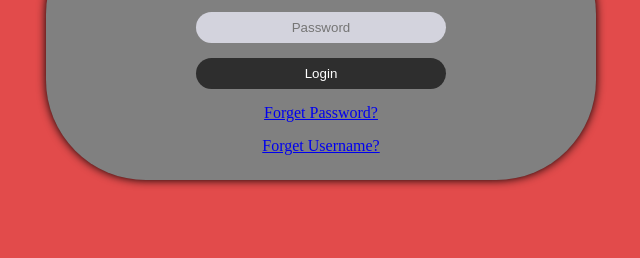
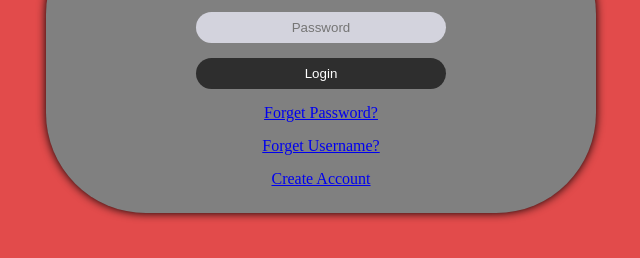
Before and after one commit to aabustos/Design, a plain HTML site: page homework3FrontEnd/loginindex.html in a window 1280 px wide. Shown: the part 466-724 px from the top of the page, without its empty margins (319-959 px from the left). Drawn offline with Linux system fonts and the light colour scheme.

Commit message:
Add files via upload

```diff
--- a/homework3FrontEnd/loginindex.html
+++ b/homework3FrontEnd/loginindex.html
@@ -17,6 +17,8 @@
             <li><input type="button" name = "Submit" value="Login"></li>
             <li><a href="/forget/password">Forget Password?</a></li>
             <li><a href = "/forgot/username">Forget Username?</a></li>
+            <li><a href = "/create/Account">Create Account</a></li>
+
 
         </ul>
     </div>
```
